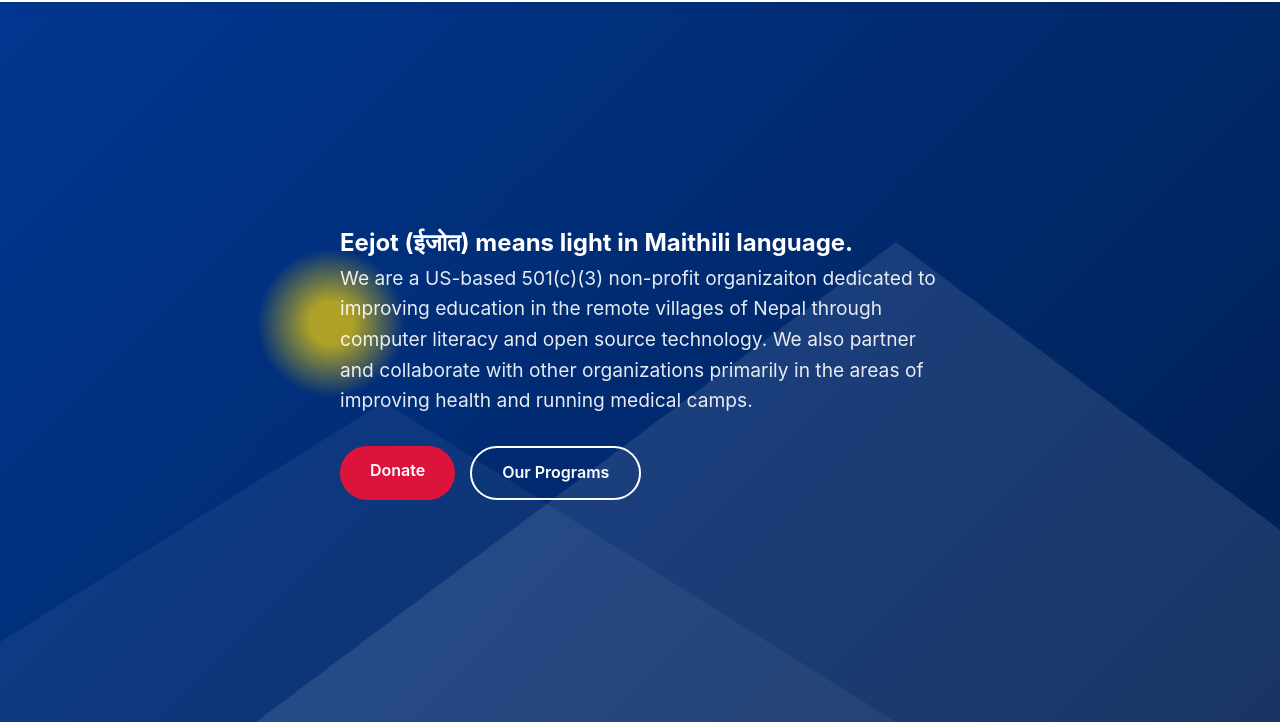
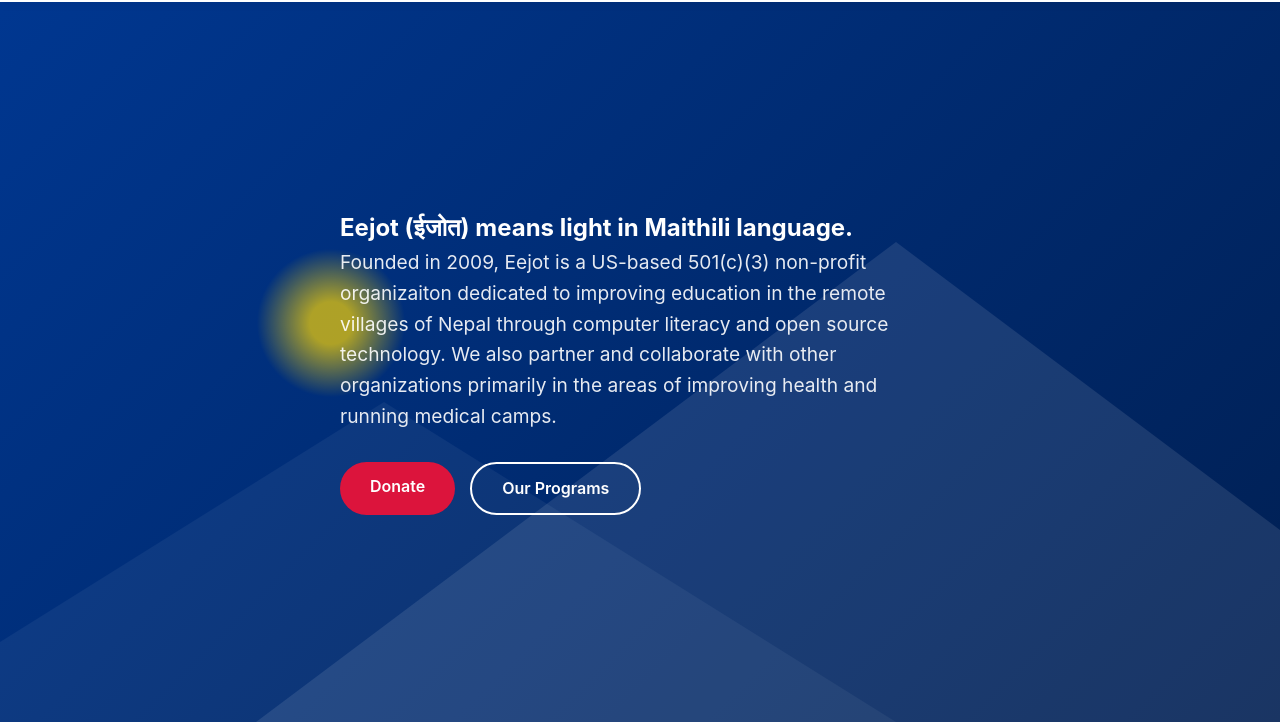
Before and after one commit to eejot/website, a plain HTML site: page index.html in a window 1280 px wide. Shown: the part 78-802 px from the top of the page. Drawn offline with Linux system fonts and the light colour scheme.

Commit message:
Added founding year.

```diff
--- a/index.html
+++ b/index.html
@@ -601,7 +601,7 @@
         <div class="mountain m-2"></div>
         <div class="container hero-content">
             <h2>Eejot (ईजोत) means light in Maithili language.</h2>
-            <p>We are a US-based 501(c)(3) non-profit organizaiton dedicated to improving education in the remote villages of Nepal through computer literacy and open source technology. We also partner and collaborate with other organizations primarily in the areas of improving health and running medical camps.</p>
+            <p>Founded in 2009, Eejot is a US-based 501(c)(3) non-profit organizaiton dedicated to improving education in the remote villages of Nepal through computer literacy and open source technology. We also partner and collaborate with other organizations primarily in the areas of improving health and running medical camps.</p>
             <div class="hero-buttons">
                 <a href="#donate" class="btn btn-primary">Donate</a>
                 <a href="#programs" class="btn btn-secondary">Our Programs</a>
```
